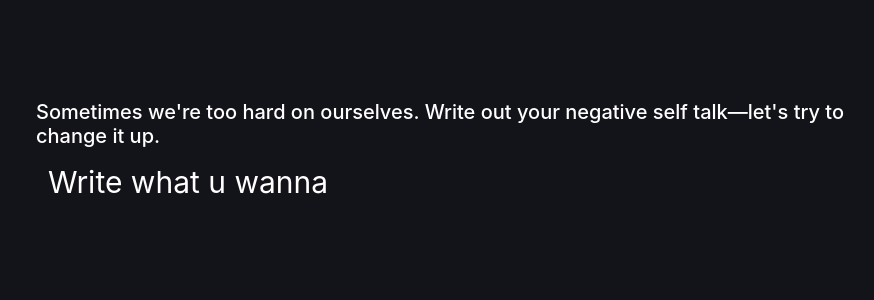
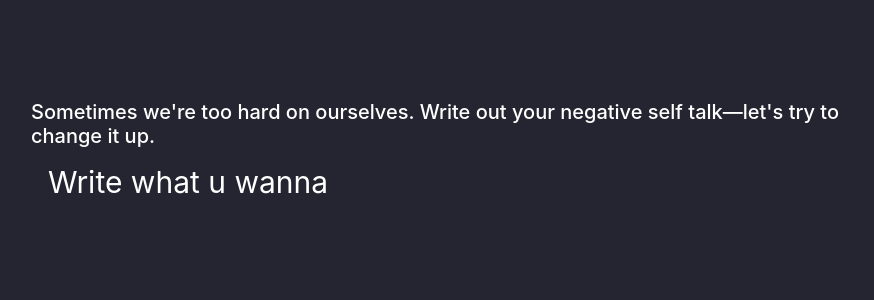
Before and after one commit to songeunyou/letter-to-myself, a React (Create React App) app: page / in a window 1280 px wide. Shown: the top 300 px of the page, without its empty margins (192-1066 px from the left). Built offline with nearby package versions, Linux system fonts and the light colour scheme.

Commit message:
Text splitting test

```diff
--- a/package.json
+++ b/package.json
@@ -4,6 +4,7 @@
   "private": true,
   "dependencies": {
     "react": "^16.8.6",
+    "react-contenteditable": "^3.3.3",
     "react-dom": "^16.8.6",
     "react-scripts": "2.1.8"
   },
--- a/src/components/Input.js
+++ b/src/components/Input.js
@@ -29,6 +29,26 @@ class Input extends Component {
     }
 
     render() {
+
+        // var image = document.getElementById('imagefiles'), parent = image.parentNode, input = document.createElement('input');
+        // parent.replaceChild(input, image);
+
+
+        let text = this.state.inputText.split(' ');
+
+        for (let i = 0; i < text.length - 1; i += 2) {
+            if (text[i] === "cheers") {
+                text[i] = <div className="fancy">{text[i]}</div>;
+            }
+        }
+
+        console.log(text);
+        // for (let i = 0; i < text.length; i += 2) {
+        //     if (text[i]) {
+        //         text[i] = text[i].trim();
+        //     }
+        // }
+
         return (
             <div id="input-container">
                 <div
@@ -39,7 +59,7 @@ class Input extends Component {
                     type="text"
                     placeholder="What is your negative self talk?"
                     onChange={this.handleTextChange.bind(this)}
-                    value={this.state.inputText}>
+                    value={text}>
                     Write what u wanna
                     </div>
             </div>
--- a/src/css/App.css
+++ b/src/css/App.css
@@ -4,7 +4,7 @@
   display: flex;
   justify-content: center;
   flex-wrap: wrap;
-  background: #13131a;
+  background: #242530;
 }
 
 h1 {
@@ -12,7 +12,7 @@ h1 {
   font-size: 20px;
   color: white;
   margin: 100px 0px 40px 0px;
-  width: calc(80vw - 200px);
+  width: calc(80vw - 190px);
   z-index: 10;
   pointer-events: none;
 }
--- a/src/scss/App.scss
+++ b/src/scss/App.scss
@@ -4,7 +4,7 @@
     display: flex;
     justify-content: center;
     flex-wrap: wrap;
-    background: #13131a;
+    background: #242530;
 }
 
 h1 {
@@ -12,7 +12,7 @@ h1 {
     font-size: 20px;
     color: white;
     margin: 100px 0px 40px 0px;
-    width: calc(80vw - 200px);
+    width: calc(80vw - 190px);
     z-index: 10;
     pointer-events: none;
 }
```
Also changed, not shown: 1 other file (tests, documents, lock files or other folders).
